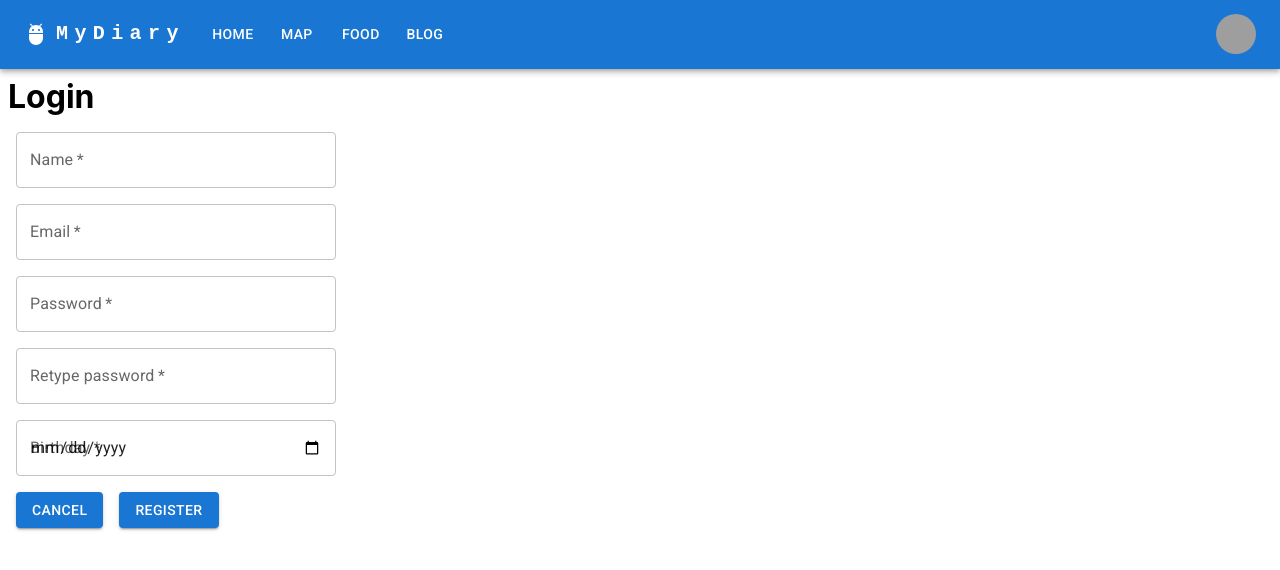
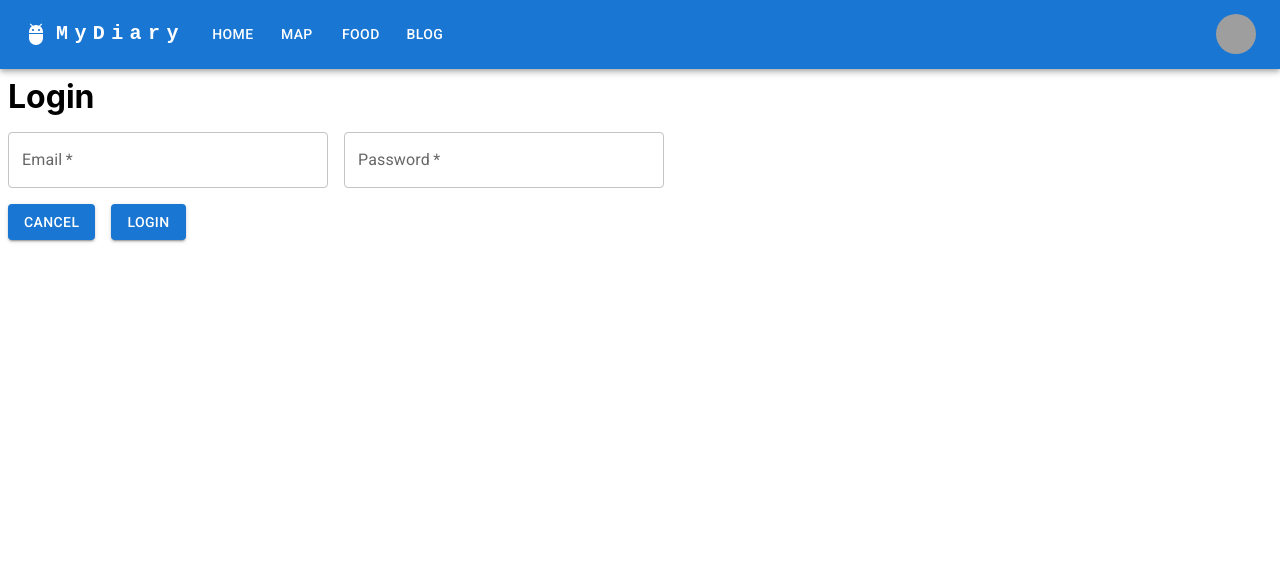
Before and after one commit to jominyu-cksc/my-diary-2025, a React (Create React App) app: page /login in a window 1280 px wide. Shown: the top 570 px of the page. Built offline with nearby package versions, Linux system fonts and the light colour scheme; grey boxes are pictures that could not be loaded.

Commit message:
Integrated Firebase authentication via Login.tsx.
No Register.tsx yet.

```diff
--- a/package.json
+++ b/package.json
@@ -16,6 +16,7 @@
     "@types/react": "^18.0.0",
     "@types/react-dom": "^18.0.0",
     "date-fns": "^4.1.0",
+    "firebase": "^11.5.0",
     "leaflet": "^1.9.4",
     "react": "^19.0.0",
     "react-dom": "^19.0.0",
--- a/src/App.tsx
+++ b/src/App.tsx
@@ -2,6 +2,10 @@ import React from 'react';
 import logo from './logo.svg';
 import './App.css';
 import { Link, Route, Routes, useNavigate } from 'react-router';
+
+import { initializeApp } from "firebase/app";
+import { getAuth } from "firebase/auth";
+
 import Home from './pages/Home';
 import Register from './pages/Register';
 import Login from './pages/Login';
@@ -25,6 +29,20 @@ const pages = ['Home', 'Map', 'Food', 'Blog'];
 const settings = ['Profile', 'Account', 'Dashboard', 'Register', 'Login', 'Logout'];
 
 function App() {
+
+  const firebaseConfig = {
+    apiKey: "AIzaSyDkm-BusqDPk8xL-_XxomaIYqJmNBK3_ik",
+    authDomain: "app-dev-2025.firebaseapp.com",
+    projectId: "app-dev-2025",
+    storageBucket: "app-dev-2025.firebasestorage.app",
+    messagingSenderId: "485709267372",
+    appId: "1:485709267372:web:b912a6cd24e539fb0e7a09",
+    measurementId: "G-2BF0WTMRH9"
+  };
+
+  // Initialize Firebase
+  const app = initializeApp(firebaseConfig);
+  const auth = getAuth(app);
 
   const [anchorElNav, setAnchorElNav] = React.useState<null | HTMLElement>(null);
   const [anchorElUser, setAnchorElUser] = React.useState<null | HTMLElement>(null);
@@ -50,7 +68,11 @@ function App() {
 
   const handleCloseUserMenu = (menu?: string) => {
     if (menu) {
+      if (menu === 'Logout') {
+        auth.signOut()
+      } else {
         navigate(menu.toLowerCase())
+      }
     }
     setAnchorElUser(null);
   };
@@ -148,6 +170,7 @@ function App() {
               ))}
             </Box>
             <Box sx={{ flexGrow: 0 }}>
+              <Typography component='span' sx={{ pr: 1 }}>{auth.currentUser?.email}</Typography>
               <Tooltip title="Open settings">
                 <IconButton onClick={handleOpenUserMenu} sx={{ p: 0 }}>
                   <Avatar alt="Remy Sharp" src="/static/images/avatar/2.jpg" />
@@ -182,7 +205,7 @@ function App() {
       <Routes>
         <Route path="/" element={<Home />} />
         <Route path="login" element={<Login />} />
-        <Route path="register" element={<Register />} />
+        <Route path="register" element={<Register firebaseApp={app} auth={auth} />} />
         <Route path="map" element={<Map />} />
         <Route path="diaryentry" element={<DiaryEntry />} />
       </Routes>
--- a/src/pages/Login.tsx
+++ b/src/pages/Login.tsx
@@ -3,6 +3,10 @@ import TextField from '@mui/material/TextField';
 import Stack from '@mui/material/Stack';
 import Button from '@mui/material/Button';
 import { useNavigate } from 'react-router';
+import { FirebaseApp } from 'firebase/app';
+import { Auth, getAuth, signInWithEmailAndPassword } from 'firebase/auth';
+import { useState } from 'react';
+import Alert from '@mui/material/Alert';
 
 const regStyle = {
     m: 1,
@@ -13,6 +17,28 @@ function Login() {
 
     const navigate = useNavigate();
 
+    const [email, setEmail] = useState('')
+    const [password, setPassword] = useState('')
+    const [message, setMessage] = useState({
+        type: '' as ('success' | 'error' | ''),
+        text: ''
+    })
+
+    const login = () => {
+        const auth = getAuth();
+        signInWithEmailAndPassword(auth, email, password)
+            .then((userCredential) => {
+                const user = userCredential.user;
+                setMessage({type: 'success', text: `${user.email} successfully logged`})
+                navigate('/')
+            })
+            .catch((error) => {
+                const errorCode = error.code;
+                const errorMessage = error.message;
+                setMessage({type: 'error', text: `Login failed: ${errorCode} ${errorMessage}`})
+            });
+    }
+
     return <Box
         component="form"
         sx={{ '& > :not(style)': { m: 1, width: '25ch' } }}
@@ -20,17 +46,31 @@ function Login() {
         autoComplete="off"
     >
         <h1>Login</h1>
-        <form>
-            <TextField id="name" label="Name" variant="outlined" required sx={{ ...regStyle }} />
-            <TextField id="email" label="Email" type='email' variant="outlined" required sx={{ ...regStyle }} />
-            <TextField id="password" label="Password" type='password' variant="outlined" required sx={{ ...regStyle }} />
-            <TextField id="password2" label="Retype password" type='password' variant="outlined" required sx={{ ...regStyle }} />
-            <TextField id="birthday" label="Birthday" type='date' variant="outlined" required sx={{ ...regStyle }} />
-            <Stack spacing={2} direction="row" sx={{ ...regStyle }}>
-                <Button variant="contained" onClick={() => navigate('/')}>Cancel</Button>
-                <Button variant="contained">Register</Button>
-            </Stack>
-        </form>
+        <TextField
+            id="email"
+            label="Email"
+            type='email'
+            variant="outlined"
+            value={email}
+            onChange={(event) => setEmail(event.target.value)}
+            required sx={{ ...regStyle }}
+        />
+        <TextField
+            id="password"
+            label="Password"
+            type='password'
+            variant="outlined"
+            value={password}
+            onChange={(event) => setPassword(event.target.value)}
+            required sx={{ ...regStyle }}
+        />
+        <Stack spacing={2} direction="row" sx={{ ...regStyle }}>
+            <Button variant="contained" onClick={() => navigate('/')}>Cancel</Button>
+            <Button variant="contained" onClick={() => login()}>Login</Button>
+        </Stack>
+        {message.type !== '' && (
+            <Alert severity={message.type}>{message.text}</Alert>
+        )}
     </Box>
 }
 export default Login
--- a/src/pages/Register.tsx
+++ b/src/pages/Register.tsx
@@ -7,13 +7,15 @@ import Stack from '@mui/material/Stack';
 import Button from '@mui/material/Button';
 import { toDateTimeLocalString } from './DiaryEntry';
 import { Typography } from '@mui/material';
+import { FirebaseApp } from 'firebase/app';
+import { Auth } from 'firebase/auth';
 
 const regStyle = {
     m: 1,
     minWidth: '20em',
 }
 
-function Register() {
+function Register(props: { firebaseApp: FirebaseApp, auth: Auth}) {
 
     const [entry, setEntry] = useState({
         name: '',
```
Also changed, not shown: 2 other files (tests, documents, lock files or other folders). Lines whose indentation alone changed are shown as unchanged.
